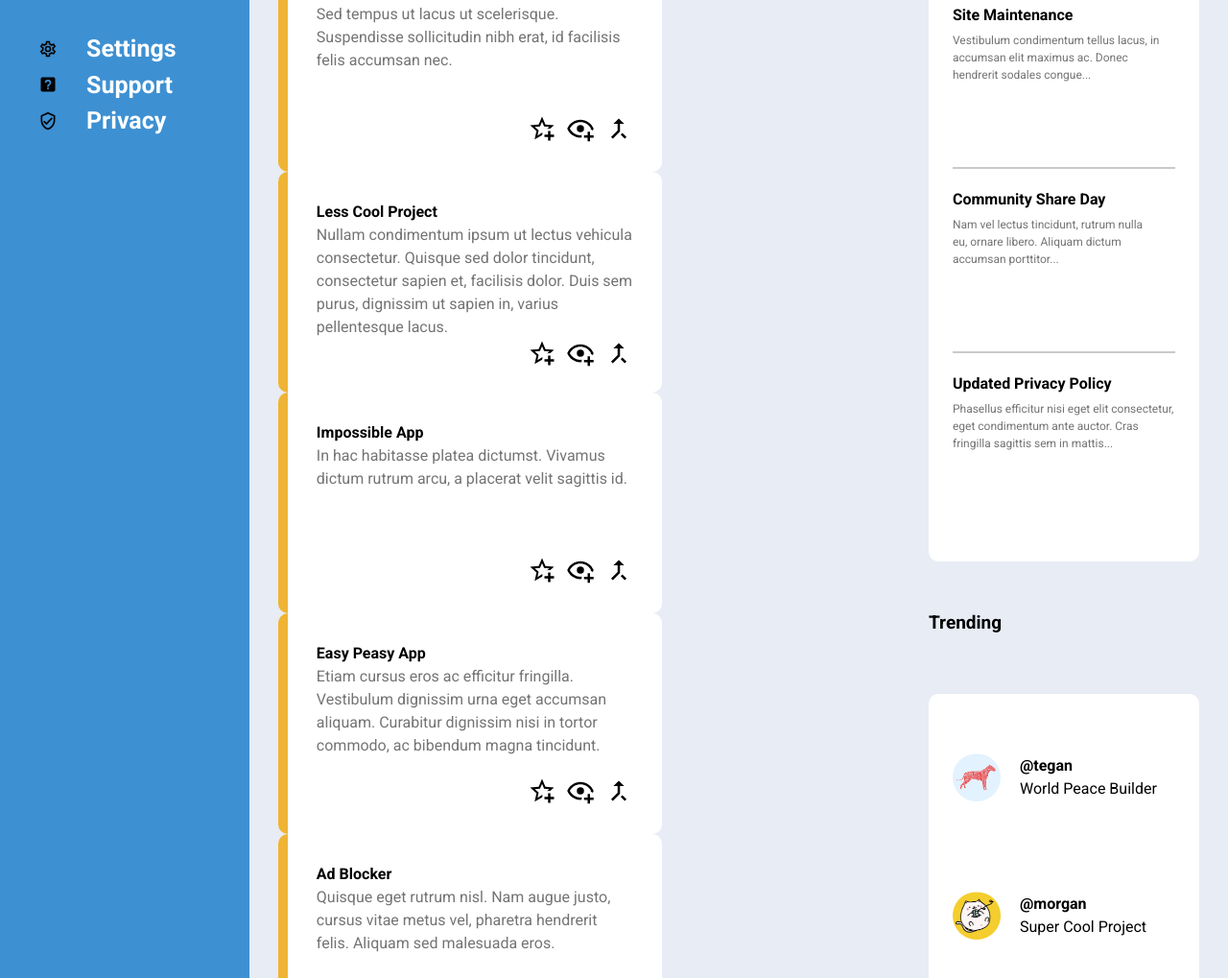
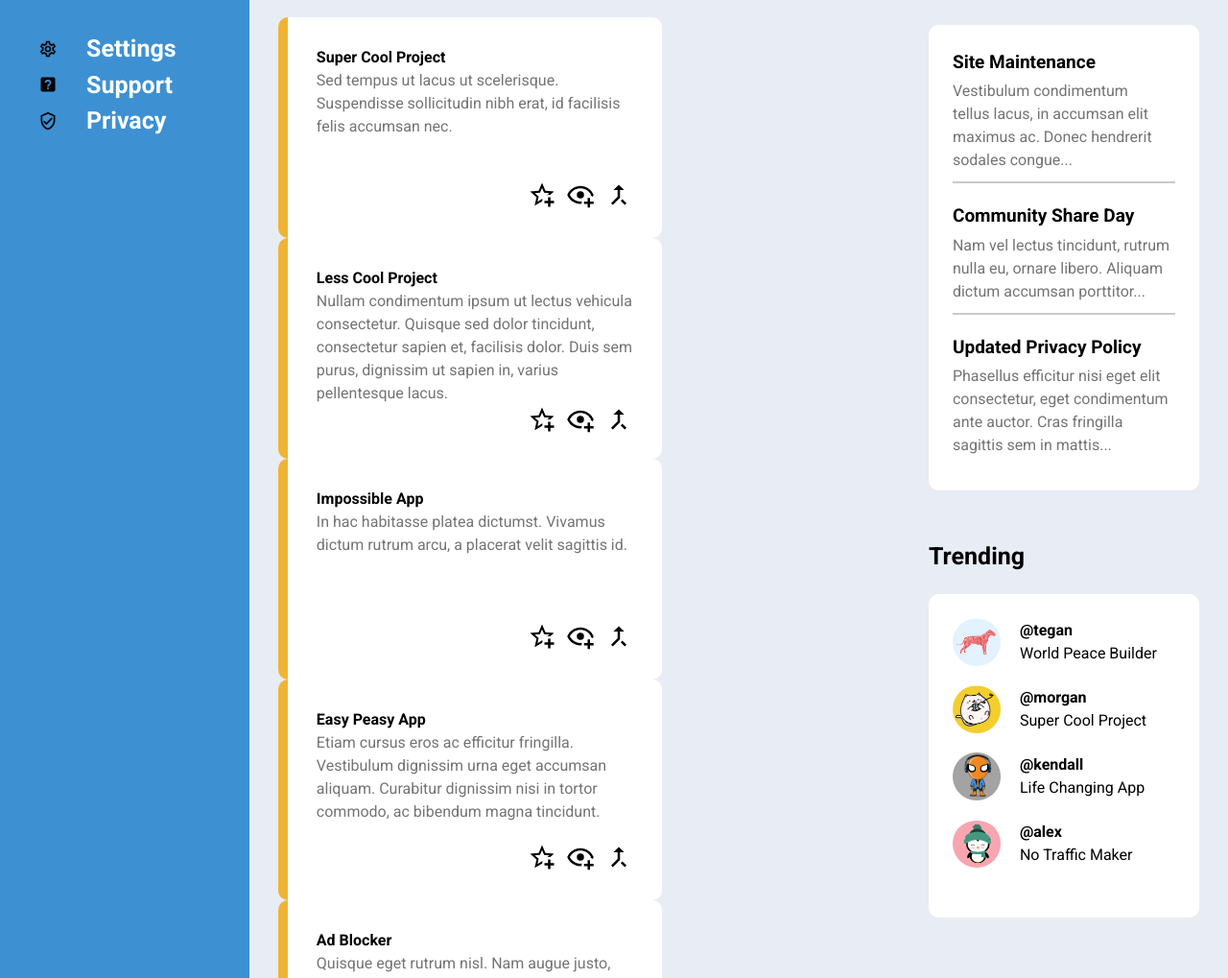
Before and after one commit to richardnguyen165/admin-dashboard, a plain HTML site: page index.html in a window 1280 px wide. Shown: the part 338-1357 px from the top of the page at 96% size. Drawn offline with Linux system fonts and the light colour scheme.

Commit message:
Changed some things to flex, because some of the grid spacing overcomplicated things

```diff
--- a/css/index.css
+++ b/css/index.css
@@ -78,6 +78,7 @@ html, body, .container{
 }
 
 /*DASHBOARD*/
+
 .dashboard-container{
   display: grid;
   grid-row: 1 / 3;
@@ -146,6 +147,7 @@ html, body, .container{
 }
 
 /*TOP HEADER*/
+
 .header-top-container{
   display: grid;
   grid-row: 1 / 2;
@@ -164,7 +166,6 @@ html, body, .container{
 
 .header-searchbar, .header-profile-top{
   display: flex;
-  flex-wrap: wrap;
   align-items: center;
   gap: calc(15%);
 }
@@ -177,7 +178,7 @@ html, body, .container{
   background-color: rgb(232,236,244);
   border: none;
   border-radius: 20px;
-  width: minmax(400px, 800px);
+  width: 800px;
   padding: 8px;
 }
 
@@ -192,9 +193,11 @@ html, body, .container{
 .profile-image-header{
   height: 50px;
 }
+
 /*TOP HEADER*/
 
 /*BOTTOM HEADER*/
+
 .header-bottom-container{
   display: grid;
   grid-row: 2 / 3;
@@ -256,7 +259,9 @@ html, body, .container{
 
 /*HEADER*/
 
+
 /*MAIN CONTENT*/
+
 .main-content-container{
   display: grid;
   grid-row: 2 / 3;
@@ -324,19 +329,15 @@ html, body, .container{
   width: 30px;
 }
 
-
-
 /*YOUR PROJECTS*/
 
 /*SIDEBAR*/
 
 .main-sidebar{
-  display: grid;
-  grid-row: 1 / 3;
-  grid-column: 2;
-
-  grid-template-rows: 1fr 1fr;
-
+  display: flex;
+  flex-direction: column;
+  grid-row: 1 / 2;
+  grid-column: 2 / 3;
   row-gap: 50px;
 }
 
@@ -344,25 +345,22 @@ html, body, .container{
 
 .main-anouncements{
   display: grid;
-  grid-row: 1 / 2;
-  grid-column: 1 / 2;
 
   grid-template-rows: 1fr 9fr;
   gap: 20px;
 }
 
 .main-announcements-title, .main-trending-title, .main-your-projects-title{
-  font-size: 19px;
+  font-size: 25px;
 }
 
 .main-announcements-section{
-  display: grid;
+  display: flex;
+  flex-direction: column;
 
   background-color: white;
   border-radius: 10px;
 
-  grid-template-rows: 1fr 1fr 1fr;
-  grid-template-columns: 1fr;
   padding: 25px;
   row-gap: 20px;
 }
@@ -370,7 +368,8 @@ html, body, .container{
 .announcements{
   display: flex;
   flex-direction: column;
-  gap: 5px;
+  gap: 4px;
+  height: auto;
   padding-bottom: 10px;
   border-bottom: 2px solid #cacaca;
 }
@@ -379,14 +378,13 @@ html, body, .container{
   border-bottom: none;
 }
 
-
 .announcements-text{
-  font-size: 12px;
+  font-size: 16px;
   color: #747474;
 }
 
 .announcement-subtitle{
-  font-size: 16px;
+  font-size: 19px;
 }
 
 /*ANNOUNCEMENTS*/
@@ -395,21 +393,19 @@ html, body, .container{
 
 .main-trending{
   display: grid;
-  grid-row: 2  / 3;
-  grid-column: 1 / 2;
+  grid-row: 2 / 3;
 
   grid-template-rows: 1fr 9fr;
   gap: 20px;
 }
 
 .main-trending-section{
-  display: grid;
+  display: flex;
+  flex-direction: column;
 
   background-color: white;
   border-radius: 10px;
 
-  grid-template-rows: 1fr 1fr 1fr 1fr;
-  grid-template-columns: 1fr;
   padding: 25px;
   row-gap: 20px;
 }
```
Also changed, not shown: index.html (+2 -0 lines).
